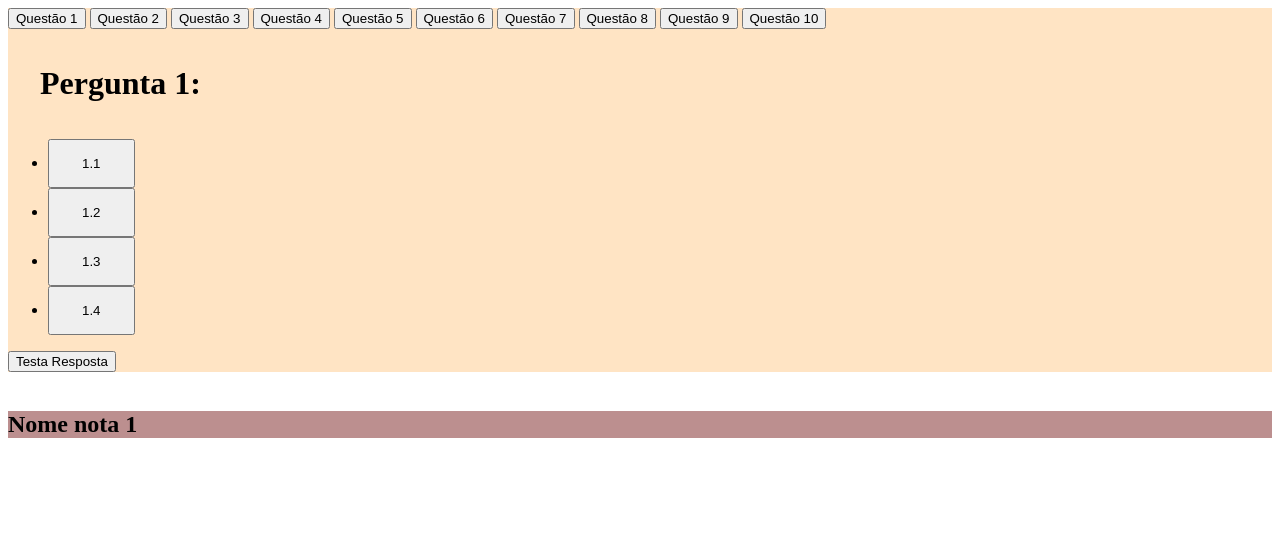
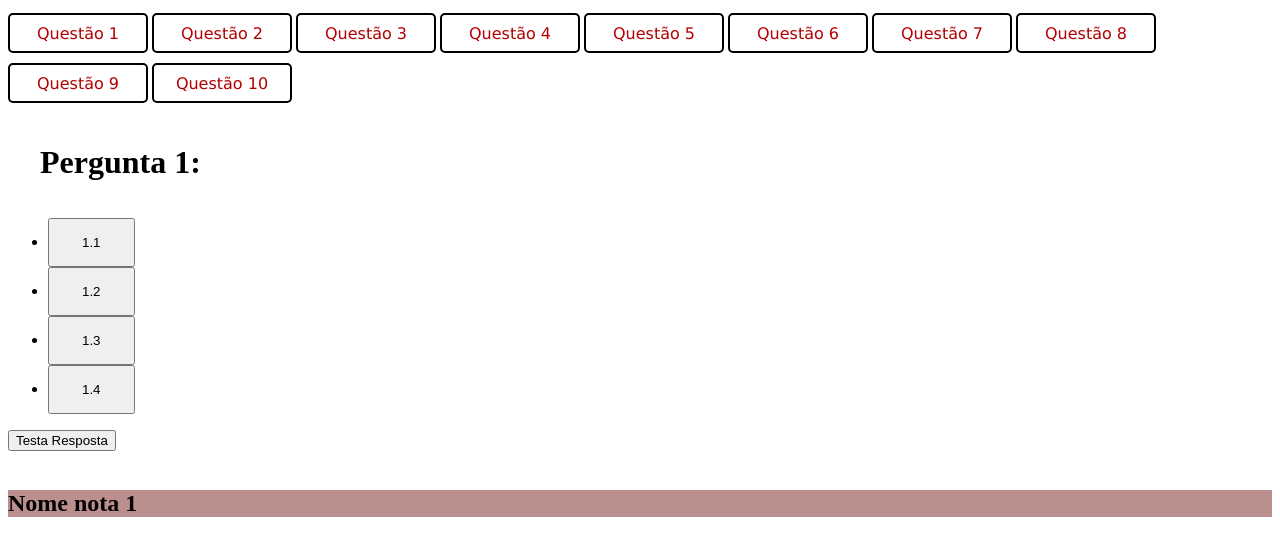
Before and after one commit to RogerioCunhaFatec/API_QUIZ, a plain HTML site: page index.html in a window 1280 px wide. Drawn offline with Linux system fonts and the light colour scheme.

Commit message:
31/03/2023

```diff
--- a/estilo.css
+++ b/estilo.css
@@ -1,14 +1,44 @@
+#imagem_diploma{
+
+    display: none;
+
+}
+
+.quizz{
+
+    display: flex;
+    justify-content: first baseline;
+    display: block;
+
+
+}
+.botao_1{
+
+    height: 40px;
+    width: 140px;
+    font-family: verdana;
+    font-size: 100%;
+    background-color: white;
+    color:#b20000;
+    border: 2px solid black;
+    border-radius: 5px;
+    margin-top: 5px;
+    margin-bottom: 5px;
+    transition-duration: 0.5s;
+
+}
+
+.botao_1:hover {
+    background-color: #b20000;
+    color: white;
+  }
+
+
+
+
 .lista{
 
     padding: 15px 32px;
-
-}
-
-
-
-.quizz{
-
-    display: block;
 
 }
 
@@ -23,9 +53,3 @@
     display: block;
 
 }
-
-#imagem_diploma{
-
-    display: none;
-
-}
--- a/index.html
+++ b/index.html
@@ -12,17 +12,17 @@
 
 <img src="./img/Scrum.png" alt="Imagem para Diploma" id="imagem_diploma">
 
-<div class="quizz" style="background-color: bisque;" >
-    <button onclick="carregar(pergunta01)"> Questão 1</button>
-    <button onclick="carregar(pergunta02)"> Questão 2</button>
-    <button onclick="carregar(pergunta03)"> Questão 3</button>
-    <button onclick="carregar(pergunta04)"> Questão 4</button>
-    <button onclick="carregar(pergunta05)"> Questão 5</button>
-    <button onclick="carregar(pergunta06)"> Questão 6</button>
-    <button onclick="carregar(pergunta07)"> Questão 7</button>
-    <button onclick="carregar(pergunta08)"> Questão 8</button>
-    <button onclick="carregar(pergunta09)"> Questão 9</button>
-    <button onclick="carregar(pergunta10)"> Questão 10</button>
+<div class="quizz">
+    <button class ="botao_1" onclick="carregar(pergunta01)"> Questão  1 </button>
+    <button class ="botao_1" onclick="carregar(pergunta02)"> Questão  2 </button>
+    <button class ="botao_1" onclick="carregar(pergunta03)"> Questão  3 </button>
+    <button class ="botao_1" onclick="carregar(pergunta04)"> Questão  4 </button>
+    <button class ="botao_1" onclick="carregar(pergunta05)"> Questão  5 </button>
+    <button class ="botao_1" onclick="carregar(pergunta06)"> Questão  6 </button>
+    <button class ="botao_1" onclick="carregar(pergunta07)"> Questão  7 </button>
+    <button class ="botao_1" onclick="carregar(pergunta08)"> Questão  8 </button>
+    <button class ="botao_1" onclick="carregar(pergunta09)"> Questão  9 </button>
+    <button class ="botao_1" onclick="carregar(pergunta10)"> Questão 10</button>
 
 <h1 class="lista"></h1>
     <ul>
```
